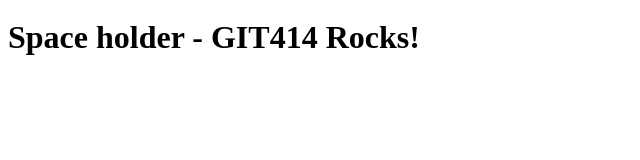
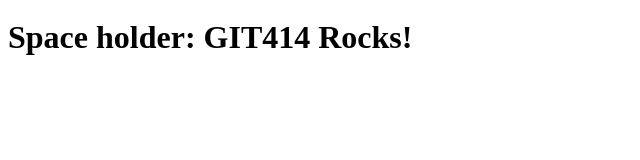
Before and after one commit to JonathanASU/GIT414, a plain HTML site: page index.html in a window 1280 px wide. Shown: the whole page, without its empty margins (0-640 px from the left). Drawn offline with Linux system fonts and the light colour scheme.

Commit message:
added text

```diff
--- a/index.html
+++ b/index.html
@@ -8,7 +8,7 @@
     </head>
     <body>
         <header>
-            <h1>Space holder - GIT414 Rocks!</h1>
+            <h1>Space holder: GIT414 Rocks!</h1>
         </header>
 
          <nav>
```
